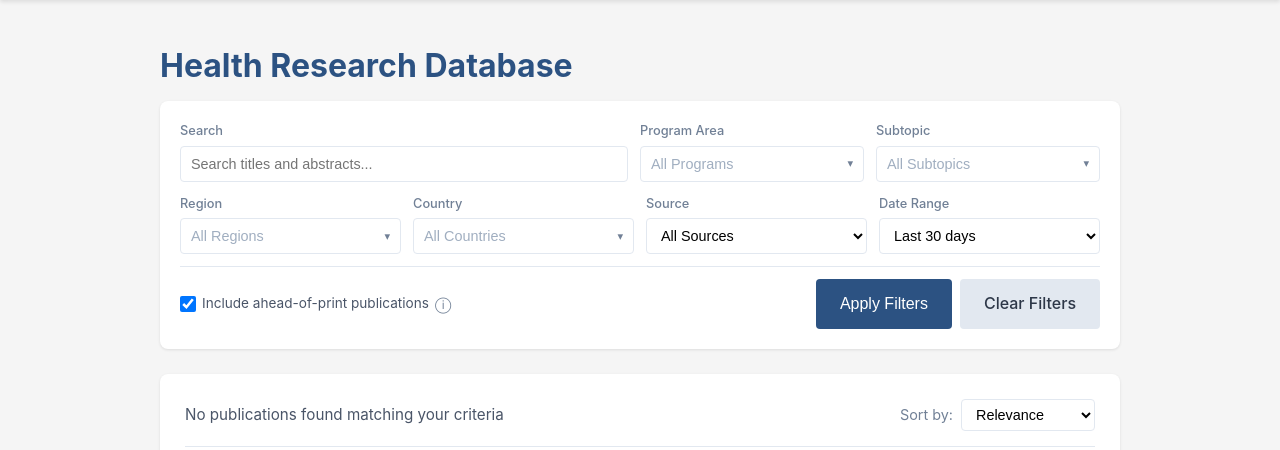
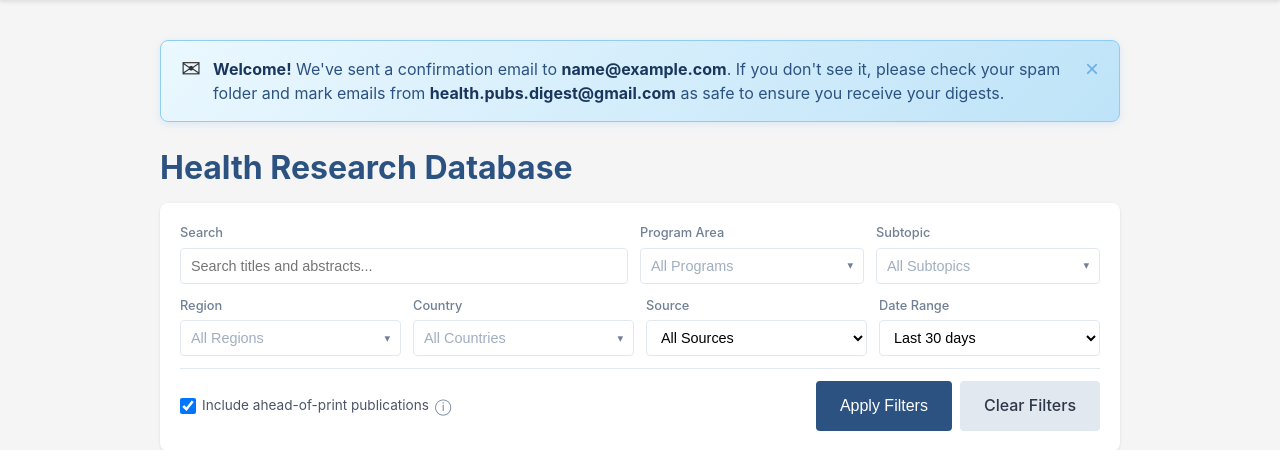
Before and after one commit to eingersoll21/Health-Publications-Repository, a Flask app: page /browse in a window 1280 px wide. Shown: the part 62-512 px from the top of the page. Run offline with Flask 3, Linux system fonts and the light colour scheme; the visitor is signed in with stand-in values (Sample User, id 1); data that the repository does not hold is empty; some libraries are stand-ins or nearby versions.

Commit message:
Implement 4 fixes: notifications, welcome banner, and filter bug
FIX 1: Email notification for suggestions
- Add send_suggestion_notification() in email_service.py
- Send email to admin when user submits suggestion

FIX 2: Post-registration welcome banner
- Add dismissible banner in base.html for new users
- Banner reminds to check spam folder for emails
- Add /dismiss-welcome-banner endpoint to clear session

FIX 3: Database filter bug - dropdowns resetting
- Fixed variable name collision in browse route
- Loop variables (regions, countries, subtopics) were overwriting
  the filter parameters before passing to template
- Renamed to pub_regions, pub_countries, pub_subtopics

FIX 4: Email notification for new user registrations
- Add send_new_user_notification() in email_service.py
- Send email to admin when new user registers

🤖 Generated with [Claude Code](https://claude.com/claude-code)

Co-Authored-By: Claude Opus 4.5 <noreply@anthropic.com>

```diff
--- a/app/routes.py
+++ b/app/routes.py
@@ -13,7 +13,7 @@ This file defines all the website pages and handles user actions:
 import re
 import secrets
 from datetime import datetime, timedelta, time
-from flask import Blueprint, render_template, request, redirect, url_for, flash, jsonify
+from flask import Blueprint, render_template, request, redirect, url_for, flash, jsonify, session
 from flask_login import login_user, logout_user, login_required, current_user
 from sqlalchemy import or_, and_, func
 
@@ -437,22 +437,22 @@ def browse():
     formatted_pubs = []
     for pub in publications:
         # Get program areas
-        areas = PublicationProgramArea.query.filter_by(publication_id=pub.id).all()
-        program_areas = [get_program_area_name(a.program_area_key) for a in areas]
+        pub_areas = PublicationProgramArea.query.filter_by(publication_id=pub.id).all()
+        pub_program_areas = [get_program_area_name(a.program_area_key) for a in pub_areas]
 
         # Get subtopics
-        subtopics = PublicationSubtopic.query.filter_by(publication_id=pub.id).all()
-        subtopic_names = [get_subtopic_name(st.program_area_key, st.subtopic_key) for st in subtopics]
+        pub_subtopics = PublicationSubtopic.query.filter_by(publication_id=pub.id).all()
+        pub_subtopic_names = [get_subtopic_name(st.program_area_key, st.subtopic_key) for st in pub_subtopics]
 
         # Get regions and countries
-        regions = PublicationRegion.query.filter_by(publication_id=pub.id).all()
-        region_names = [get_region_name(r.region_key) for r in regions]
+        pub_regions = PublicationRegion.query.filter_by(publication_id=pub.id).all()
+        pub_region_names = [get_region_name(r.region_key) for r in pub_regions]
         # Extract countries from matched_terms
-        countries = []
-        for r in regions:
+        pub_countries = []
+        for r in pub_regions:
             if r.matched_terms:
-                countries.extend([c.strip() for c in r.matched_terms.split(',') if c.strip()])
-        countries = list(set(countries))  # Remove duplicates
+                pub_countries.extend([c.strip() for c in r.matched_terms.split(',') if c.strip()])
+        pub_countries = list(set(pub_countries))  # Remove duplicates
 
         # Truncate abstract
         abstract_preview = pub.abstract[:200] + '...' if pub.abstract and len(pub.abstract) > 200 else pub.abstract
@@ -464,10 +464,10 @@ def browse():
             'source': pub.source,
             'date': pub.publication_date,
             'abstract': abstract_preview,
-            'program_areas': program_areas,
-            'subtopics': subtopic_names,
-            'regions': region_names,
-            'countries': countries,
+            'program_areas': pub_program_areas,
+            'subtopics': pub_subtopic_names,
+            'regions': pub_region_names,
+            'countries': pub_countries,
             'is_ahead_of_print': pub.is_ahead_of_print
         })
 
@@ -592,8 +592,21 @@ def register():
             import logging
             logging.getLogger(__name__).error(f"Failed to send welcome email: {e}")
 
+        # Send admin notification (don't block registration if email fails)
+        try:
+            from app.services.email_service import send_new_user_notification
+            send_new_user_notification(user)
+        except Exception as e:
+            import logging
+            logging.getLogger(__name__).error(f"Failed to send new user notification: {e}")
+
         # Log them in
         login_user(user)
+
+        # Set session flag to show welcome banner with spam folder info
+        session['show_welcome_banner'] = True
+        session['welcome_email'] = user.email
+
         flash('Account created successfully! Please set up your subscriptions.', 'success')
         return redirect(url_for('main.preferences'))
 
@@ -667,6 +680,15 @@ def send_test_digest():
     return redirect(url_for('main.home'))
 
 
+@main_bp.route('/dismiss-welcome-banner', methods=['POST'])
+@login_required
+def dismiss_welcome_banner():
+    """Dismiss the welcome banner by clearing session flags."""
+    session.pop('show_welcome_banner', None)
+    session.pop('welcome_email', None)
+    return jsonify({'success': True})
+
+
 @main_bp.route('/suggestions', methods=['GET', 'POST'])
 @login_required
 def suggestions():
@@ -709,6 +731,15 @@ def suggestions():
             )
             db.session.add(suggestion)
             db.session.commit()
+
+            # Send admin notification (don't block user if email fails)
+            try:
+                from app.services.email_service import send_suggestion_notification
+                send_suggestion_notification(current_user, suggestion_type, description)
+            except Exception as e:
+                import logging
+                logging.getLogger(__name__).error(f"Failed to send suggestion notification: {e}")
+
             flash('Thank you for your feedback! We appreciate your input.', 'success')
             return redirect(url_for('main.suggestions'))
 
--- a/app/static/style.css
+++ b/app/static/style.css
@@ -100,6 +100,61 @@ body {
     background-color: #fed7d7;
     color: #c53030;
     border: 1px solid #feb2b2;
+}
+
+.flash-info {
+    background-color: #bee3f8;
+    color: #2b6cb0;
+    border: 1px solid #90cdf4;
+}
+
+/* Welcome Banner (dismissible) */
+.welcome-banner {
+    background: linear-gradient(135deg, #ebf8ff 0%, #bee3f8 100%);
+    border: 1px solid #90cdf4;
+    border-radius: 8px;
+    margin-bottom: 20px;
+    padding: 16px 20px;
+    box-shadow: 0 2px 8px rgba(66, 153, 225, 0.15);
+}
+
+.welcome-banner-content {
+    display: flex;
+    align-items: flex-start;
+    gap: 12px;
+}
+
+.welcome-banner-icon {
+    font-size: 24px;
+    line-height: 1;
+    flex-shrink: 0;
+}
+
+.welcome-banner-text {
+    flex: 1;
+    color: #2c5282;
+    line-height: 1.5;
+}
+
+.welcome-banner-text strong {
+    color: #1a365d;
+}
+
+.welcome-banner-close {
+    background: none;
+    border: none;
+    font-size: 24px;
+    color: #4299e1;
+    cursor: pointer;
+    padding: 0;
+    line-height: 1;
+    flex-shrink: 0;
+    opacity: 0.7;
+    transition: opacity 0.2s;
+}
+
+.welcome-banner-close:hover {
+    opacity: 1;
 }
 
 /* Buttons */
--- a/app/templates/base.html
+++ b/app/templates/base.html
@@ -38,6 +38,26 @@
                 {% endif %}
             {% endwith %}
 
+            {% if session.get('show_welcome_banner') %}
+            <div class="welcome-banner" id="welcome-banner">
+                <div class="welcome-banner-content">
+                    <div class="welcome-banner-icon">&#9993;</div>
+                    <div class="welcome-banner-text">
+                        <strong>Welcome!</strong> We've sent a confirmation email to <strong>{{ session.get('welcome_email', 'your email') }}</strong>.
+                        If you don't see it, please check your spam folder and mark emails from
+                        <strong>health.pubs.digest@gmail.com</strong> as safe to ensure you receive your digests.
+                    </div>
+                    <button class="welcome-banner-close" onclick="dismissWelcomeBanner()" title="Dismiss">&times;</button>
+                </div>
+            </div>
+            <script>
+            function dismissWelcomeBanner() {
+                document.getElementById('welcome-banner').style.display = 'none';
+                fetch('/dismiss-welcome-banner', { method: 'POST' });
+            }
+            </script>
+            {% endif %}
+
             {% block content %}{% endblock %}
         </div>
     </main>
--- a/app/templates/browse.html
+++ b/app/templates/browse.html
@@ -8,9 +8,9 @@
 
     <!-- Filters Section -->
     <div class="filters-section">
-        <form method="GET" action="{{ url_for('main.browse') }}" id="filter-form">
+        <form method="GET" action="{{ url_for('main.browse') }}" id="filter-form" autocomplete="off">
             <!-- Hidden page input for pagination -->
-            <input type="hidden" name="page" id="page-input" value="1">
+            <input type="hidden" name="page" id="page-input" value="{{ pagination.page if pagination else 1 }}">
             <!-- Row 1: Search, Program Area, Subtopic -->
             <div class="filters-row filters-row-1">
                 <div class="filter-group filter-search">
```
Also changed, not shown: app/services/email_service.py (+114 -0 lines).
